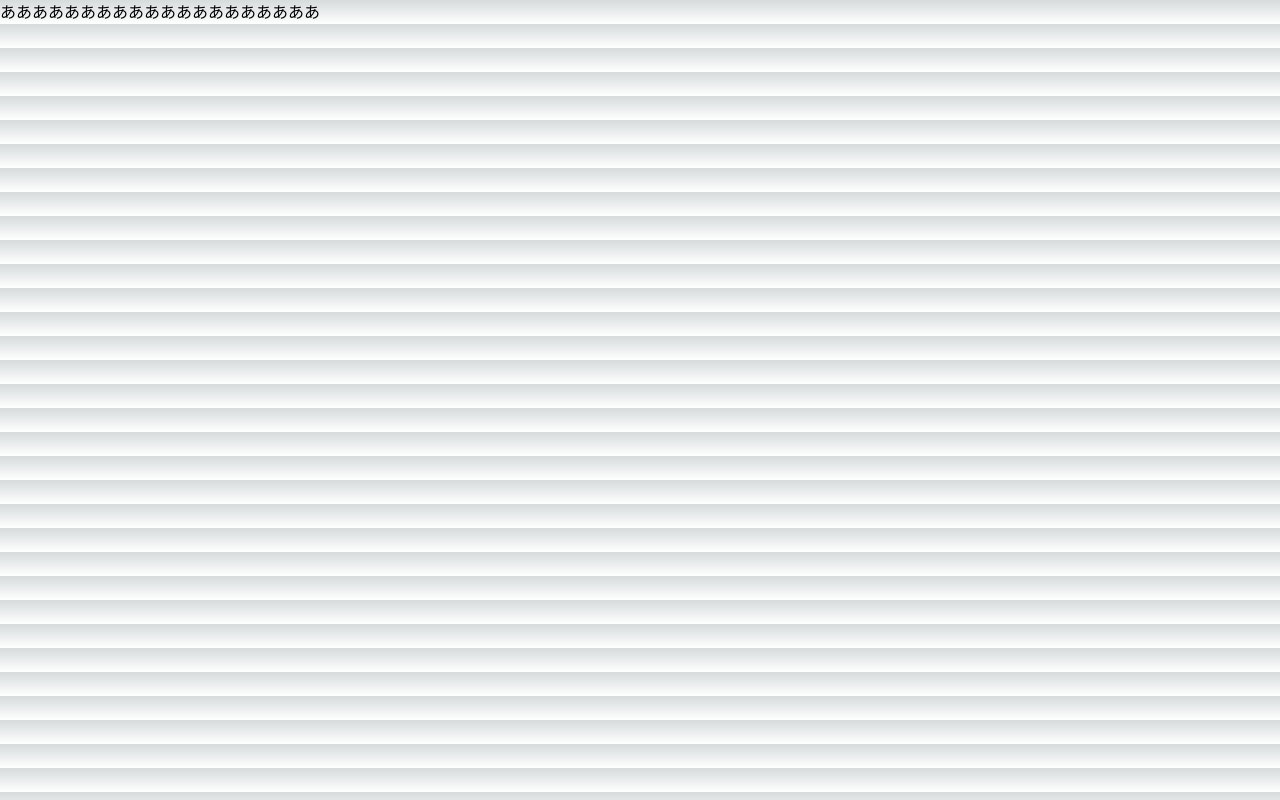
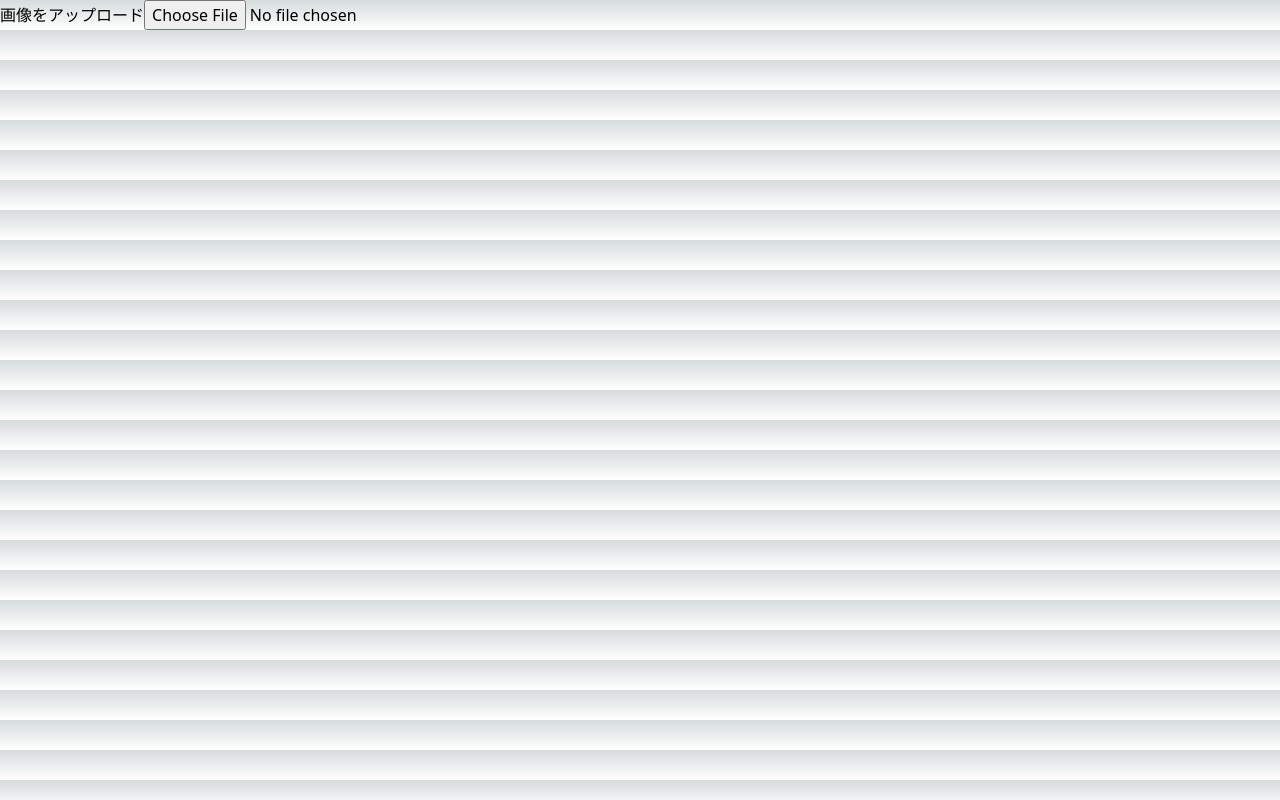
Before and after one commit to xx-n59/img-uploder-sotsugyo, a Next.js app: page / in a window 1280 px wide. Built offline with nearby package versions, Linux system fonts and the light colour scheme.

Commit message:
できたわーい

```diff
--- /dev/null
+++ b/src/firebase.ts
@@ -0,0 +1,16 @@
+import { initializeApp } from "firebase/app";
+import { getStorage } from "firebase/storage";
+
+const firebaseConfig = {
+    apiKey: "AIzaSyBBt0ulX2i2Z7Khx_qLRMc2u436g7JlcTA",
+    authDomain: "img-uploder-sotugyou.firebaseapp.com",
+    projectId: "img-uploder-sotugyou",
+    storageBucket: "img-uploder-sotugyou.appspot.com",
+    messagingSenderId: "451101896878",
+    appId: "1:451101896878:web:b7548a4274eee47cab7d3f"
+  };
+
+const app = initializeApp(firebaseConfig);
+const storage = getStorage(app);
+
+export default storage;
--- /dev/null
+++ b/src/pages/api/upload.ts
@@ -0,0 +1,2 @@
+import storage from "@/firebase";
+import {ref, uploadBytes, getDownloadURL} from 'firebase/storage'
--- a/src/pages/index.tsx
+++ b/src/pages/index.tsx
@@ -1,10 +1,34 @@
 import Image from "next/image";
 import { Inter } from "next/font/google";
+import { useState } from "react";
+import storage from "@/firebase";
+import { ref, uploadBytes } from "firebase/storage";
 
 const inter = Inter({ subsets: ["latin"] });
 
+
+
 export default function Home() {
+
+  const OnFIleUploadToFirebase = (e: any) => {
+    // e.target.files
+    console.log(e.target.files[0].name);
+    const file = e.target.files[0];
+    const storageRef = ref(storage, "images/" + file.name);
+
+    uploadBytes(storageRef, file).then((snapshot) => {
+      console.log('Uploaded a blob or file!');
+    });
+
+
+  }
+
   return (
-    <div>ああああああああああああああああああああ</div>
-    );
+    <>
+    <button>
+    画像をアップロード
+      <input type="file" onChange={OnFIleUploadToFirebase}/>
+    </button>
+    </>
+  );
 }
```
Also changed, not shown: package.json (+6 -5 lines), 1 other file (tests, documents, lock files or other folders).
